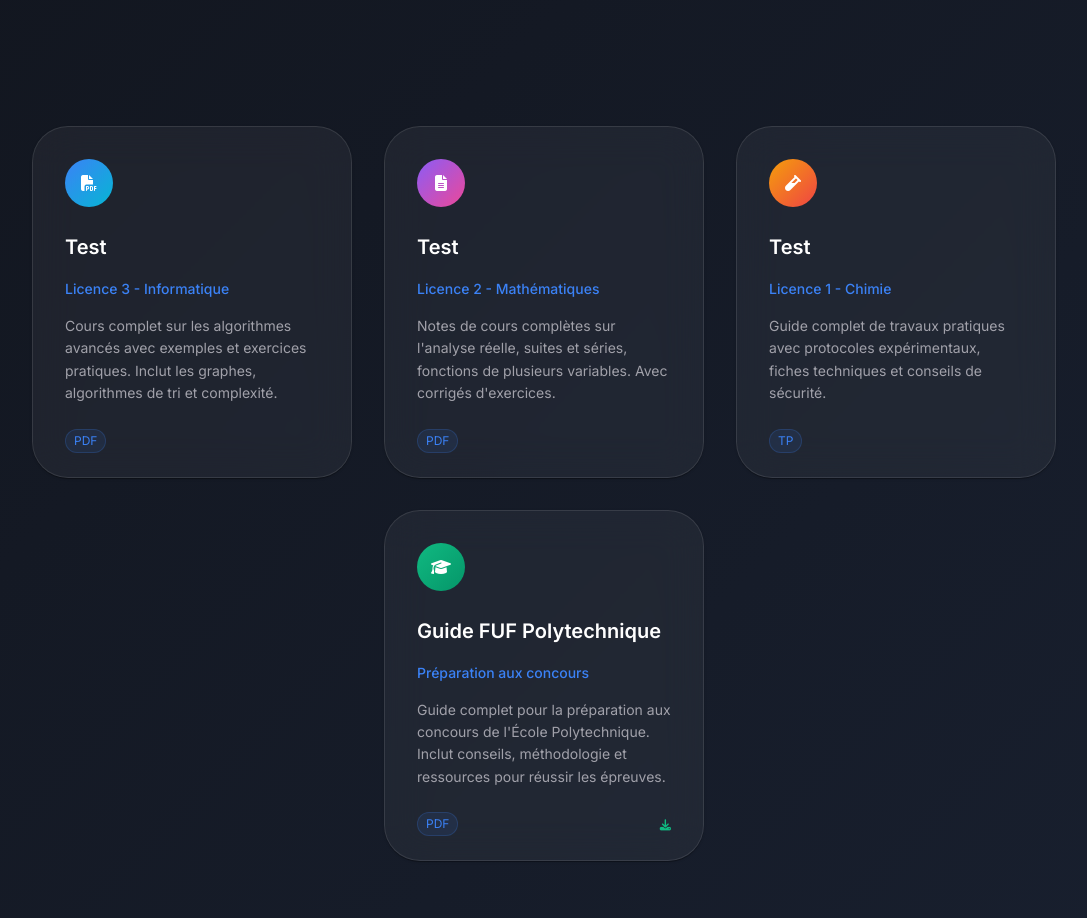
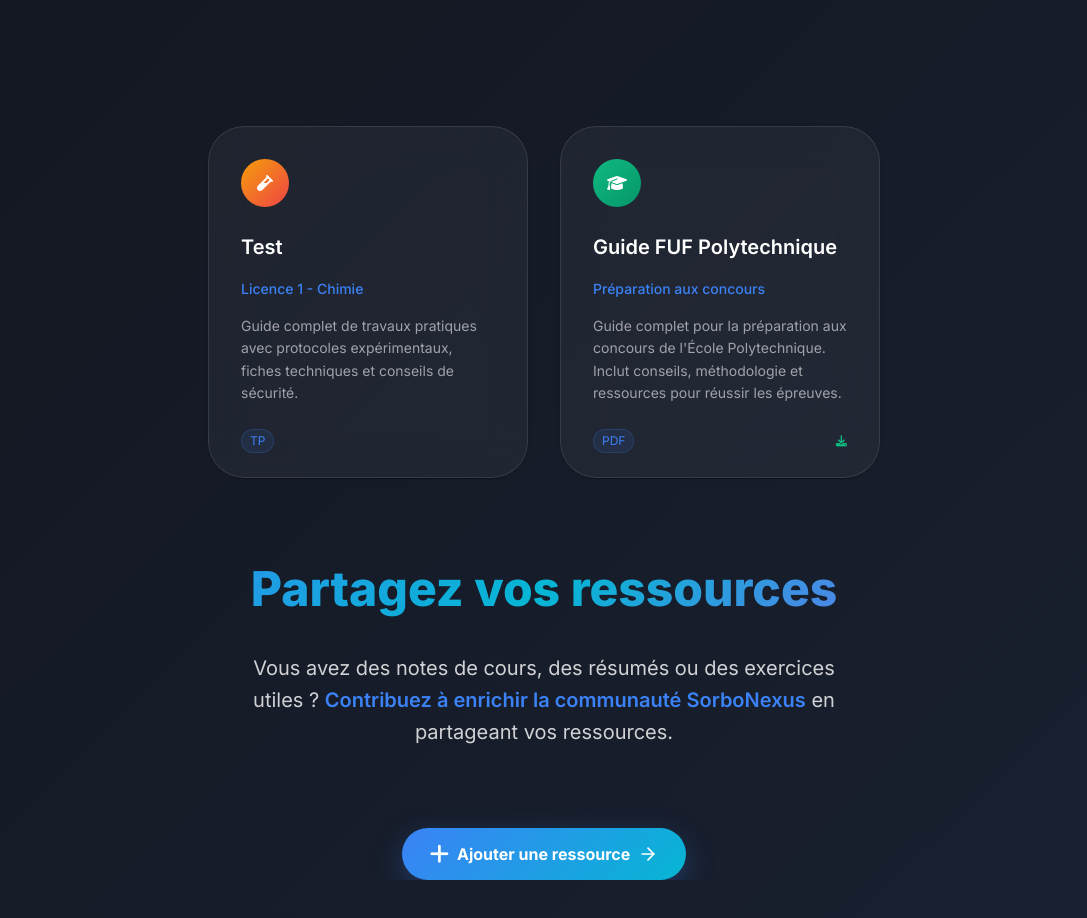
Before and after one commit to userdigitaldevil/SorboNexus, a React (Vite) app: page /ressources in a window 1280 px wide. Shown: the part 846-1764 px from the top of the page, without its empty margins (96-1183 px from the left). Built offline with nearby package versions, Linux system fonts and the light colour scheme.

Commit message:
refactor: remove test cards from resources page, keep only Guide FUF and Chemistry TP

```diff
--- a/src/pages/Ressources.jsx
+++ b/src/pages/Ressources.jsx
@@ -60,32 +60,6 @@
     {
       id: 1,
       title: "Test",
-      subject: "Licence 3 - Informatique",
-      description:
-        "Cours complet sur les algorithmes avancés avec exemples et exercices pratiques. Inclut les graphes, algorithmes de tri et complexité.",
-      icon: "fas fa-file-pdf",
-      gradient: "linear-gradient(135deg, #3b82f6 0%, #06b6d4 100%)",
-      type: "PDF",
-      pages: "42 pages",
-      category: "Informatique",
-      filter: "Cours",
-    },
-    {
-      id: 2,
-      title: "Test",
-      subject: "Licence 2 - Mathématiques",
-      description:
-        "Notes de cours complètes sur l'analyse réelle, suites et séries, fonctions de plusieurs variables. Avec corrigés d'exercices.",
-      icon: "fas fa-file-alt",
-      gradient: "linear-gradient(135deg, #8b5cf6 0%, #ec4899 100%)",
-      type: "PDF",
-      pages: "120 pages",
-      category: "Mathématiques",
-      filter: "Cours",
-    },
-    {
-      id: 3,
-      title: "Test",
       subject: "Licence 1 - Chimie",
       description:
         "Guide complet de travaux pratiques avec protocoles expérimentaux, fiches techniques et conseils de sécurité.",
@@ -97,7 +71,7 @@
       filter: "TD",
     },
     {
-      id: 4,
+      id: 2,
       title: "Guide FUF Polytechnique",
       subject: "Préparation aux concours",
       description:
```
